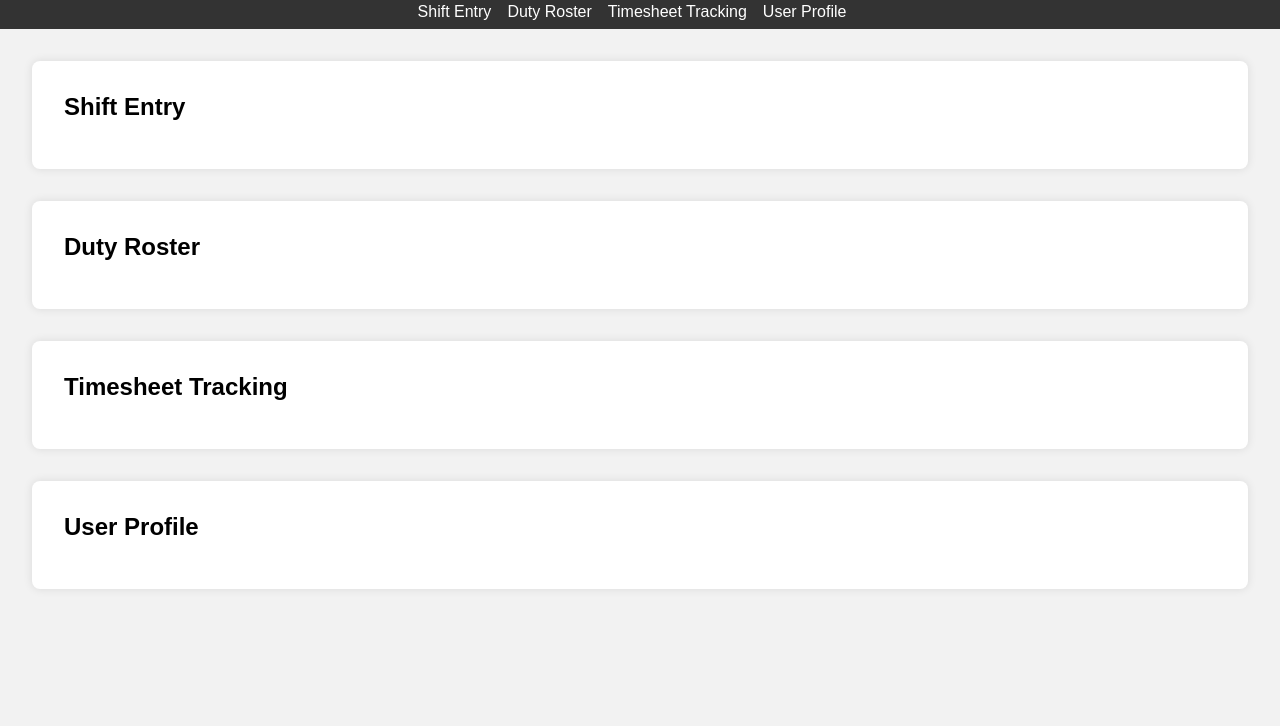
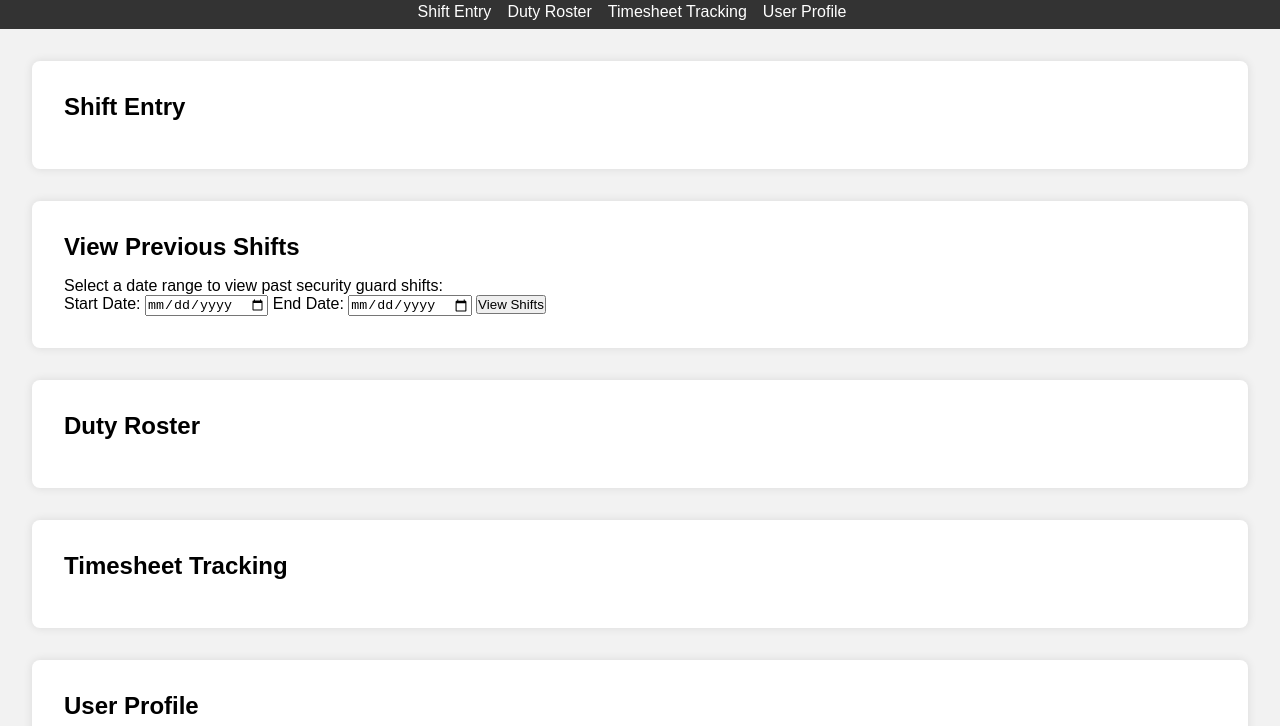
Before and after one commit to saki789/ShiftApplication, a plain HTML site: page index.html in a window 1280 px wide. Shown: the part 74-800 px from the top of the page. Drawn offline with Linux system fonts and the light colour scheme.

Commit message:
Update index.html

```diff
--- a/index.html
+++ b/index.html
@@ -77,10 +77,32 @@
         </ul>
     </nav>
     <main>
-        <section id="shift-entry">
-            <h2>Shift Entry</h2>
-            <!-- Shift entry form goes here -->
-        </section>
+         <section id="shift-entry">
+        <h2>Shift Entry</h2>
+        <!-- Shift entry form goes here -->
+    </section>
+    <section id="view-previous-shifts">
+        <h2>View Previous Shifts</h2>
+        <p>Select a date range to view past security guard shifts:</p>
+        <label for="start-date">Start Date:</label>
+        <input type="date" id="start-date">
+        <label for="end-date">End Date:</label>
+        <input type="date" id="end-date">
+        <button id="view-shifts-button">View Shifts</button>
+        <!-- Display past shifts in a table here -->
+    </section>
+    <section id="duty-roster">
+        <h2>Duty Roster</h2>
+        <!-- Duty roster generation form and table go here -->
+    </section>
+    <section id="timesheet-tracking">
+        <h2>Timesheet Tracking</h2>
+        <!-- Timesheet tracking table goes here -->
+    </section>
+    <section id="user-profile">
+        <h2>User Profile</h2>
+        <!-- User profile management form goes here -->
+    </section>
         <section id="duty-roster">
             <h2>Duty Roster</h2>
             <!-- Duty roster generation form and table go here -->
```
